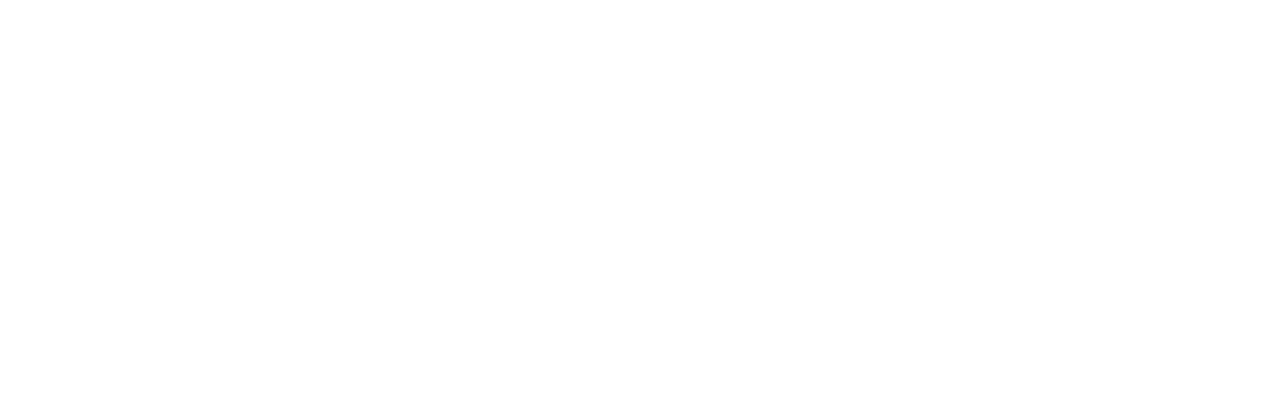
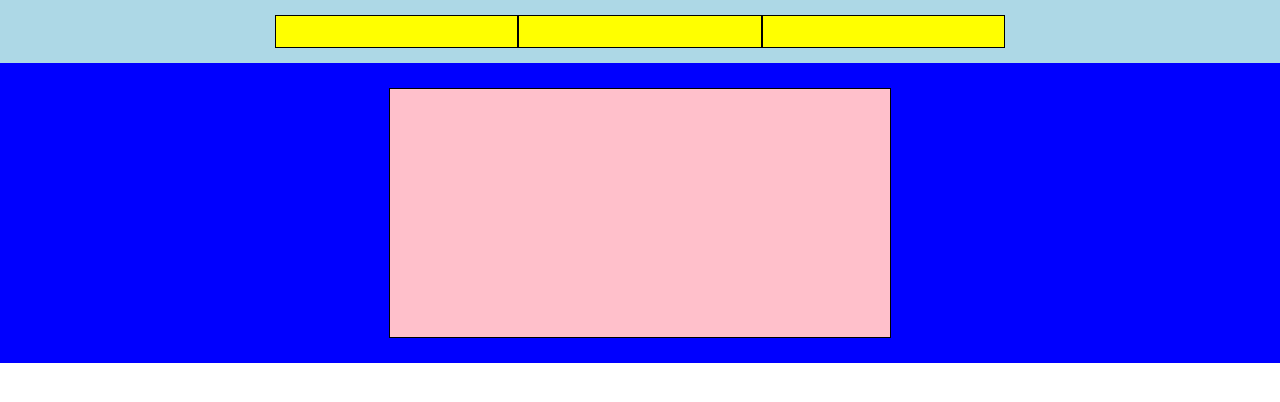
Before and after one commit to BiagioCaputo/htmlcss-struttura-discord, a plain HTML site: page index.html in a window 1280 px wide. Drawn offline with Linux system fonts and the light colour scheme.

Commit message:
creazione header

```diff
--- a/css/style.css
+++ b/css/style.css
@@ -0,0 +1,56 @@
+/* CSS Reset */
+*{
+    margin:0;
+    padding:0;
+    box-sizing: border-box;
+}
+
+/*Generali*/
+
+
+
+/*Header*/
+
+.container_nb{
+    background-color: lightblue;
+    min-height:60px;
+}
+
+.container_header_inf{
+    background-color: blue;
+    min-height:300px;
+}
+
+.navigation_bar{
+    display:flex;
+    flex-direction: row;
+    margin:0 20%;
+    max-width: 80%;
+    justify-content: center;
+    padding: 15px;
+    flex-grow: 1;
+    flex-shrink: 1;
+}
+
+.nav_i{
+    background-color:yellow;
+    border: 1px solid black;
+    min-height: 33px;
+    width: 33%;
+}
+.immagine_header{
+    display: flex;
+    flex-direction: row;
+    max-width: 80%;
+    margin:0 20%;
+    justify-content: center;
+    padding: 25px;
+}
+
+.imagine_header_element{
+    background-color: pink;
+    border: 1px solid black;
+    min-height: 250px;
+    width: 70%;
+
+}
--- a/index.html
+++ b/index.html
@@ -7,6 +7,30 @@
     <link rel="stylesheet" href="css/style.css">
 </head>
 <body>
+    <header>
+        <div class="container_nb">
+            <nav class="navigation_bar">
+                <div class="nav_i"> </div>
+                <div class="nav_i"> </div>
+                <div class="nav_i"> </div>
+            </nav>
+
+
+        </div>
+
+
+        <div class="container_header_inf">
+            <box class="immagine_header">
+                <div class="imagine_header_element"></div>
+            </box>
+        </div>
+
+
+    </header>
+
+    <main>
+
+    </main>
 
 </body>
 </html>
```
